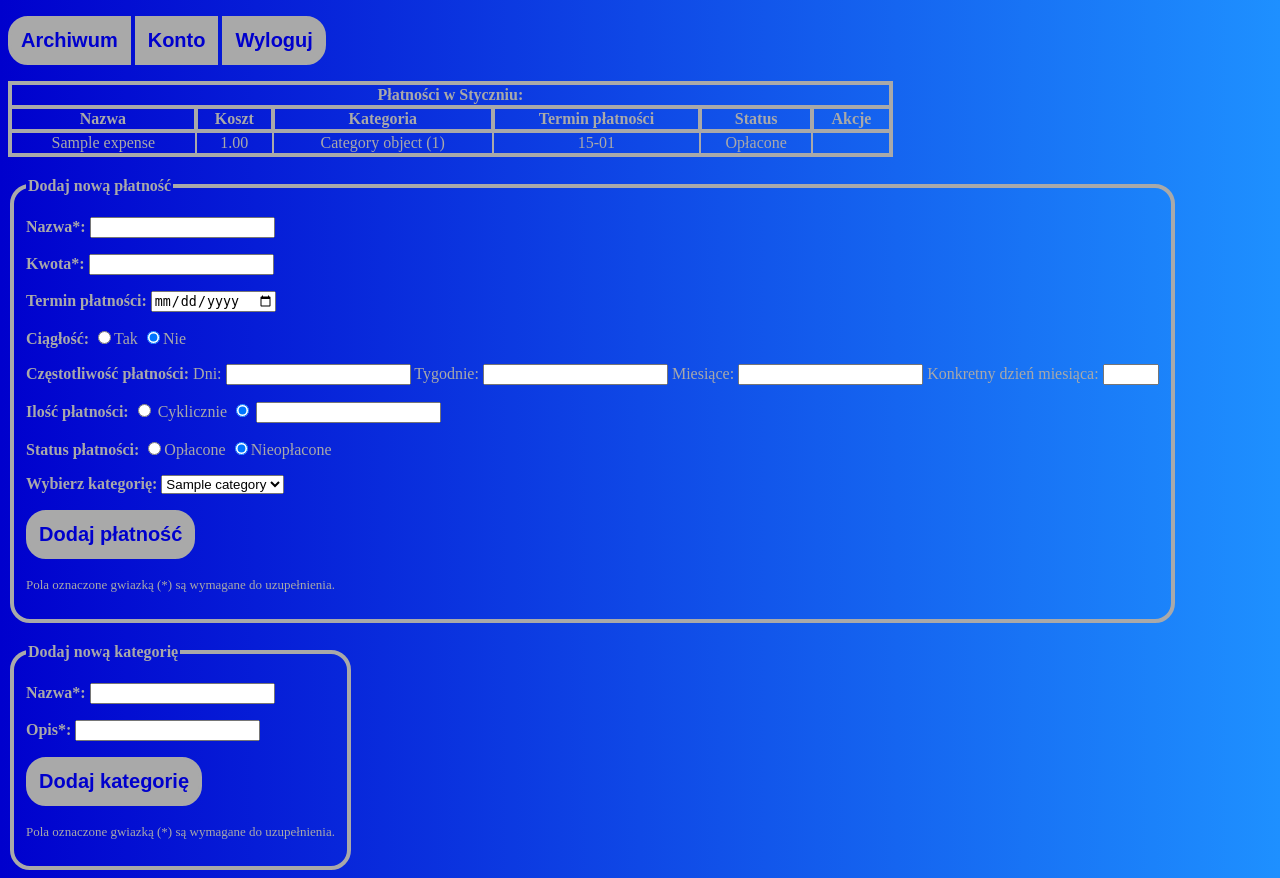
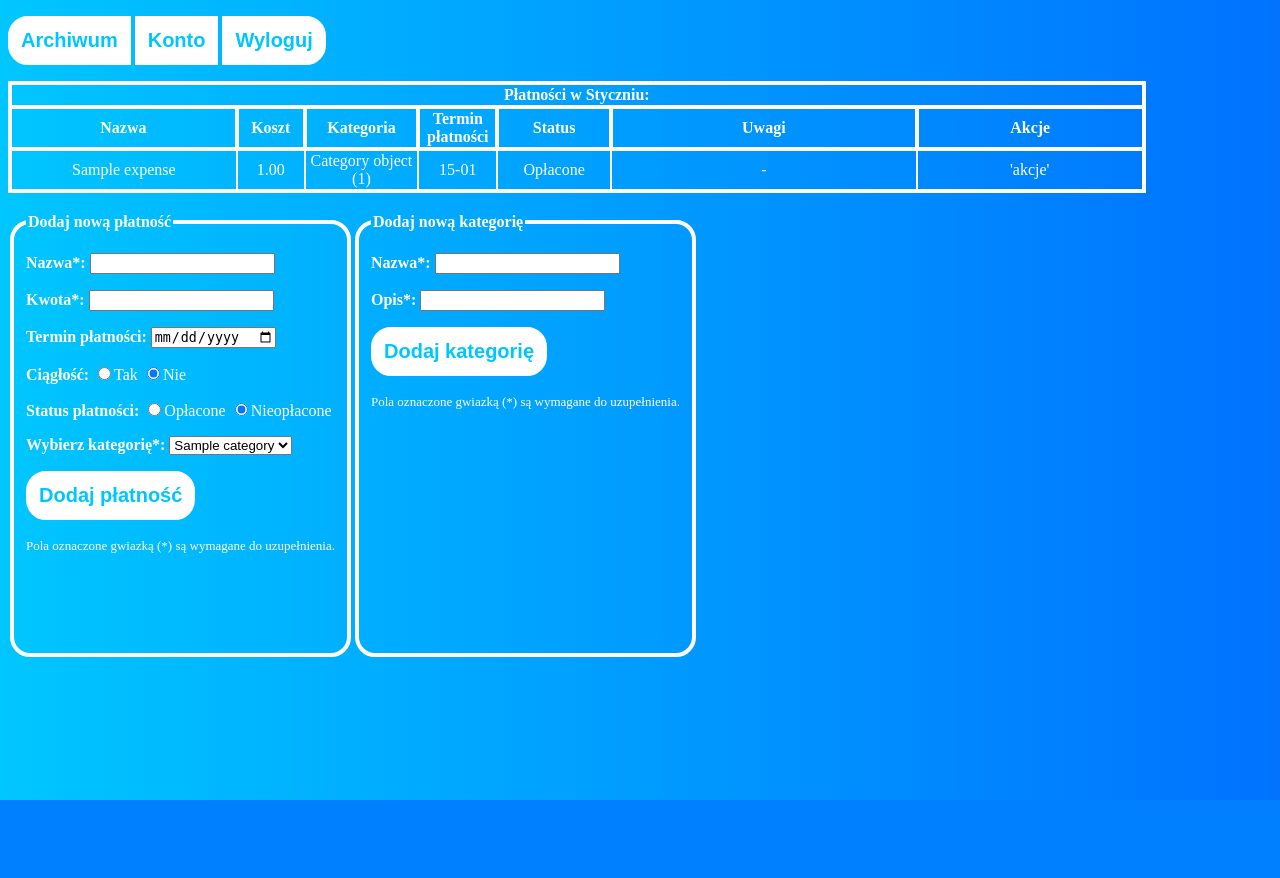
Before and after one commit to PPodhorodecki/Budget_Tracker, a Django app: page / in a window 1280 px wide. After the commit the page ends 800 px from the top, so only its background shows below. Run offline with Django 4.2, Linux system fonts and the light colour scheme; a user stored in the database is signed in; tables that the repository leaves empty hold one stand-in row (values such as "Sample post").

Commit message:
corrected data in main.html while change user, add JS when checked continuity of payment or not

```diff
--- a/budgettracker_project/budgettracker_app/templates/JavaScript/app.js
+++ /dev/null
@@ -1,10 +0,0 @@
-let formContinuity = document.getElementById('continuity_attributes')
-let check = document.getElementById('contonuity')
-formContinuity.style.display = 'none'
-
-check.addEventListener('click', functn(event){
-    if (check.value == 'yes') {
-    formContinuity.style.display = 'block'
-    } else {
-    formContinuity.style.display = 'none'}
-})
--- a/budgettracker_project/budgettracker_app/templates/base.html
+++ b/budgettracker_project/budgettracker_app/templates/base.html
@@ -7,78 +7,82 @@
   </title>
   <style>
     body {
-    background: linear-gradient(to left, dodgerblue, mediumblue);
-    color: darkgray;
+    background: linear-gradient(90deg, #00c6ff 0%, #0072ff 100%);
+    color: white;
     }
 
     table {
-        width: 70%;
+        width: 90%;
         border-collapse: collapse;
         background: transparent;
         border-radius: 10px;
-        border: 4px solid darkgray;
-        color: darkgray;
+        border: 4px solid white;
+        color: white;
     }
     table th {
         text-align: center;
         background: transparent;
         border-radius: 10px;
-        border: 4px solid darkgray;
-        color: darkgray;
+        border: 4px solid white;
+        color: white;
         font-weight: bold;
     }
     table td {
         text-align: center;
         background: transparent;
         border-radius: 10px;
-        border: 2px solid darkgray;
-        color: darkgray;
+        border: 2px solid white;
+        color: white;
         font-weight: normal;
     }
     fieldset {
         display: inline;
         margin-top: 20px;
-        border: 4px solid darkgray;
+        border: 4px solid white;
         border-radius: 20px;
+    }
+    .forms {
+        display: flex;
+        justify-content: flex-start;
     }
     .button1 {
         display: inline-block;
         padding: 10px 10px;
-        background: darkgray;
+        background: white;
         border-top-left-radius: 20px;
         border-bottom-left-radius: 20px;
-        border: 3px solid darkgray;
-        color: mediumblue;
+        border: 3px solid white;
+        color: #00c6ff;
         font-weight: bold;
         font-size: 20px;
     }
     .button2 {
         display: inline-block;
         padding: 10px 10px;
-        background: darkgray;
-        border: 3px solid darkgray;
-        color: mediumblue;
+        background: white;
+        border: 3px solid white;
+        color: #00c6ff;
         font-weight: bold;
         font-size: 20px;
     }
     .button3 {
         display: inline-block;
         padding: 10px 10px;
-        background: darkgray;
+        background: white;
         border-top-right-radius: 20px;
         border-bottom-right-radius: 20px;
-        border: 3px solid darkgray;
-        color: mediumblue;
+        border: 3px solid white;
+        color: #00c6ff;
         font-weight: bold;
         font-size: 20px;
     }
     .button4 {
         display: inline-block;
         padding: 10px 10px;
-        background: darkgray;
+        background: white;
         border-radius: 20px;
-        border: 3px solid darkgray;
-        color: mediumblue;
+        border: 3px solid white;
+        color: #00c6ff;
         font-weight: bold;
         font-size: 20px;
     }
@@ -96,6 +100,7 @@
     {% endblock %}
   </div>
 
+  <div class="forms">
     <div id="content3">
       {% block content3 %}
       {% endblock %}
@@ -105,13 +110,38 @@
       {% block content4 %}
       {% endblock %}
     </div>
+  </div>
 
   <div id="content5">
     {% block content5 %}
     {% endblock %}
   </div>
+
 </body>
 
-<script src="JavaScript/app.js"></script>
+<!--<script src="JavaScript/app.js"></script>-->
+
+<script>
+  let formContinuity = document.getElementById('continuity_attributes')
+  let check1 = document.getElementById('continuity1')
+  let check2 = document.getElementById('continuity2')
+  formContinuity.style.display = 'none'
+  console.log(check1)
+  console.log(check2)
+  console.log(formContinuity)
+
+  check1.addEventListener('click', function(event){
+      if (check1.checked == true) {
+      formContinuity.style.display = 'block'
+      } else {
+      formContinuity.style.display = 'none'}
+  })
+  check2.addEventListener('click', function(event){
+      if (check2.checked == true) {
+      formContinuity.style.display = 'none'
+      } else {
+      formContinuity.style.display = 'block'}
+  })
+</script>
 
 </html>
--- a/budgettracker_project/budgettracker_app/templates/login.html
+++ b/budgettracker_project/budgettracker_app/templates/login.html
@@ -6,6 +6,8 @@
 <button type="button" class="button4" onclick="window.location.href='/';">Strona główna</button>
 <form method="POST" action="">
     {% csrf_token %}
+    <fieldset>
+        <legend><b>Formularz logowania</b></legend>
         <p>
             <label><b>Login: </b></label>
             <input type="text" name="username" value={{username}}>
@@ -27,7 +29,8 @@
             {{ wrong_pass }}
         </p>
         <p>
-        <input type="submit" name="log_user" value="Zaloguj" class="button4">{{ user_not_exists }}
+            <input type="submit" name="log_user" value="Zaloguj się" class="button4">{{ user_not_exists }}
         </p>
+    </fieldset>
 </form>
 {% endblock %}
--- a/budgettracker_project/budgettracker_app/templates/main.html
+++ b/budgettracker_project/budgettracker_app/templates/main.html
@@ -29,21 +29,22 @@
         <table>
             <thead>
                 <tr>
-                    <th colspan="6">Płatności w Styczniu:</th>
+                    <th colspan="7">Płatności w Styczniu:</th>
                 </tr>
                 <tr>
-                    <th>Nazwa</th>
-                    <th>Koszt</th>
-                    <th>Kategoria</th>
-                    <th>Termin płatności</th>
-                    <th>Status</th>
-                    <th>Akcje</th>
+                    <th width="20%">Nazwa</th>
+                    <th width="6%">Koszt</th>
+                    <th width="10%">Kategoria</th>
+                    <th width="7%">Termin płatności</th>
+                    <th width="10%">Status</th>
+                    <th width="27">Uwagi</th>
+                    <th width="20%">Akcje</th>
                 </tr>
             </thead>
             <tbody>
                 {% for expense_cont in expenses_cont %}
                     <tr>
-                        <td>{{ expense_cont.name }}</td>
+                        <td class="name">{{ expense_cont.name }}</td>
                         <td>{{ expense_cont.value }}</td>
                         <td>{{ expense_cont.category }}</td>
                         {% if expense_cont.deadline != None %}
@@ -56,11 +57,13 @@
                         {% elif expense_cont.is_paid == True %}
                             <td>Opłacone</td>
                         {% endif %}
+                        <td>-</td>
+                        <td>'akcje'</td>
                     </tr>
                 {% endfor %}
                 {% for expense_uncont in expenses_uncont %}
                     <tr>
-                        <td>{{ expense_uncont.name }}</td>
+                        <td class="name">{{ expense_uncont.name }}</td>
                         <td>{{ expense_uncont.value }}</td>
                         <td>{{ expense_uncont.category.name }}</td>
                         {% if expense_uncont.deadline != None %}
@@ -73,6 +76,8 @@
                         {% elif expense_uncont.is_paid == True %}
                             <td>Opłacone</td>
                         {% endif %}
+                        <td>-</td>
+                        <td>'akcje'</td>
                     </tr>
                 {% endfor %}
             </tbody>
@@ -84,7 +89,7 @@
     {% if request.user.is_authenticated == True %}
         <form method="POST" action="">
             {% csrf_token %}
-            <fieldset>
+            <fieldset style="height: 420px;">
                 <legend><b>Dodaj nową płatność</b></legend>
                 <p>
                     <label><b>Nazwa*: </b></label>
@@ -98,14 +103,14 @@
                     <label><b>Termin płatności: </b></label>
                     <input type="date" name="exp_deadline">
                 </p>
-                <div id="continuity">
+                <div>
                     <p>
                         <label><b>Ciągłość: </b></label>
                         <label>
-                            <input type="radio" name="continuity" value="yes">Tak
+                            <input type="radio" name="continuity" value="yes" id="continuity1">Tak
                         </label>
                         <label>
-                            <input type="radio" name="continuity" value="no" checked>Nie
+                            <input type="radio" name="continuity" value="no" id="continuity2" checked>Nie
                         </label>
                     </p>
                 </div>
@@ -139,7 +144,7 @@
                     <label><input type="radio" name="is_paid" value="no" checked>Nieopłacone</label>
                 </p>
                 <p>
-                    <label><b>Wybierz kategorię: </b></label>
+                    <label><b>Wybierz kategorię*: </b></label>
                     <select name="category">
                         {% for category in categories %}
                             <option value={{category.name}}>{{ category.name }}</option>
@@ -159,7 +164,7 @@
     {% if request.user.is_authenticated == True %}
         <form method="POST" action="">
             {% csrf_token %}
-            <fieldset>
+            <fieldset style="height: 420px;">
                 <legend><b>Dodaj nową kategorię</b></legend>
                 <p>
                     <label><b>Nazwa*: </b></label>
--- a/budgettracker_project/budgettracker_app/templates/register.html
+++ b/budgettracker_project/budgettracker_app/templates/register.html
@@ -4,6 +4,8 @@
 <button type="button" class="button4" onclick="window.location.href='/';">Strona główna</button>
 <form method="post" action="">
     {% csrf_token %}
+    <fieldset>
+        <legend><b>Formularz rejestracji</b></legend>
         <p><label><b>Imię: </b></label>
             <input type="text" name="first_name" value={{first_name}}>
             {% for element in error_list %}
@@ -59,7 +61,7 @@
             {% endfor %}
             {{ diff_pass }}
         </p>
-
         <p><input type="submit" value="Utwórz użytkownika" class="button4"></p>
+    </fieldset>
 </form>
 {% endblock %}
--- a/budgettracker_project/budgettracker_app/views.py
+++ b/budgettracker_project/budgettracker_app/views.py
@@ -8,9 +8,9 @@ class Main(View):
     def get(self, request):
         ctx_main = {}
         if request.user.is_authenticated:
-            expenses_cont = Expense.objects.filter(continuity=True)
-            expenses_uncont = Expense.objects.filter(continuity=False)
-            categories = Category.objects.all()
+            expenses_cont = Expense.objects.filter(user=request.user.id, continuity=True)
+            expenses_uncont = Expense.objects.filter(user=request.user.id, continuity=False)
+            categories = Category.objects.filter(user=request.user.id).order_by('name')
             ctx_main['expenses_cont'] = expenses_cont
             ctx_main['expenses_uncont'] = expenses_uncont
             ctx_main['categories'] = categories
```
Lines whose indentation alone changed are shown as unchanged.
